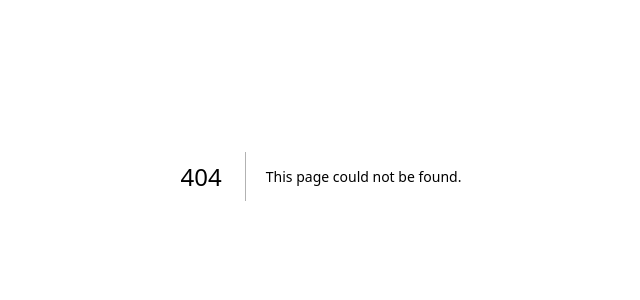
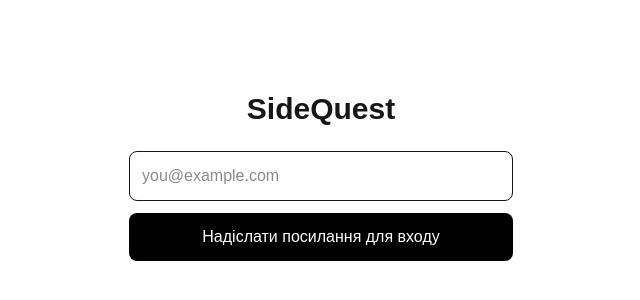
Before and after one commit to ybodnar3-ui/sidequest-project, a Next.js app: page /login in a window 1280 px wide. Before the commit this address had no page. Shown: the part 224-524 px from the top of the page, without its empty margins (319-959 px from the left). Built offline with nearby package versions, Linux system fonts and the light colour scheme.

Commit message:
feat: add magic-link login, auth callback, and signout

```diff
--- /dev/null
+++ b/app/auth/callback/route.ts
@@ -0,0 +1,16 @@
+import { NextResponse } from "next/server";
+import { createClient } from "@/lib/supabase/server";
+
+export async function GET(request: Request) {
+  const { searchParams, origin } = new URL(request.url);
+  const code = searchParams.get("code");
+
+  if (code) {
+    const supabase = await createClient();
+    const { error } = await supabase.auth.exchangeCodeForSession(code);
+    if (!error) {
+      return NextResponse.redirect(`${origin}/home`);
+    }
+  }
+  return NextResponse.redirect(`${origin}/login`);
+}
--- /dev/null
+++ b/app/auth/signout/route.ts
@@ -0,0 +1,8 @@
+import { NextResponse } from "next/server";
+import { createClient } from "@/lib/supabase/server";
+
+export async function POST(request: Request) {
+  const supabase = await createClient();
+  await supabase.auth.signOut();
+  return NextResponse.redirect(new URL("/login", request.url), { status: 302 });
+}
--- /dev/null
+++ b/app/login/page.tsx
@@ -0,0 +1,50 @@
+"use client";
+
+import { useState } from "react";
+import { createClient } from "@/lib/supabase/client";
+
+export default function LoginPage() {
+  const [email, setEmail] = useState("");
+  const [sent, setSent] = useState(false);
+  const [error, setError] = useState<string | null>(null);
+
+  async function handleSubmit(e: React.FormEvent) {
+    e.preventDefault();
+    setError(null);
+    const supabase = createClient();
+    const { error } = await supabase.auth.signInWithOtp({
+      email,
+      options: {
+        emailRedirectTo: `${process.env.NEXT_PUBLIC_SITE_URL}/auth/callback`,
+      },
+    });
+    if (error) setError(error.message);
+    else setSent(true);
+  }
+
+  return (
+    <main className="flex min-h-screen flex-col items-center justify-center gap-6 p-6">
+      <h1 className="text-3xl font-bold">SideQuest</h1>
+      {sent ? (
+        <p className="text-center">
+          Перевір пошту — ми надіслали посилання для входу на <b>{email}</b>.
+        </p>
+      ) : (
+        <form onSubmit={handleSubmit} className="flex w-full max-w-sm flex-col gap-3">
+          <input
+            type="email"
+            required
+            placeholder="you@example.com"
+            value={email}
+            onChange={(e) => setEmail(e.target.value)}
+            className="rounded-lg border p-3"
+          />
+          <button className="rounded-lg bg-black p-3 text-white" type="submit">
+            Надіслати посилання для входу
+          </button>
+          {error && <p className="text-sm text-red-600">{error}</p>}
+        </form>
+      )}
+    </main>
+  );
+}
```
